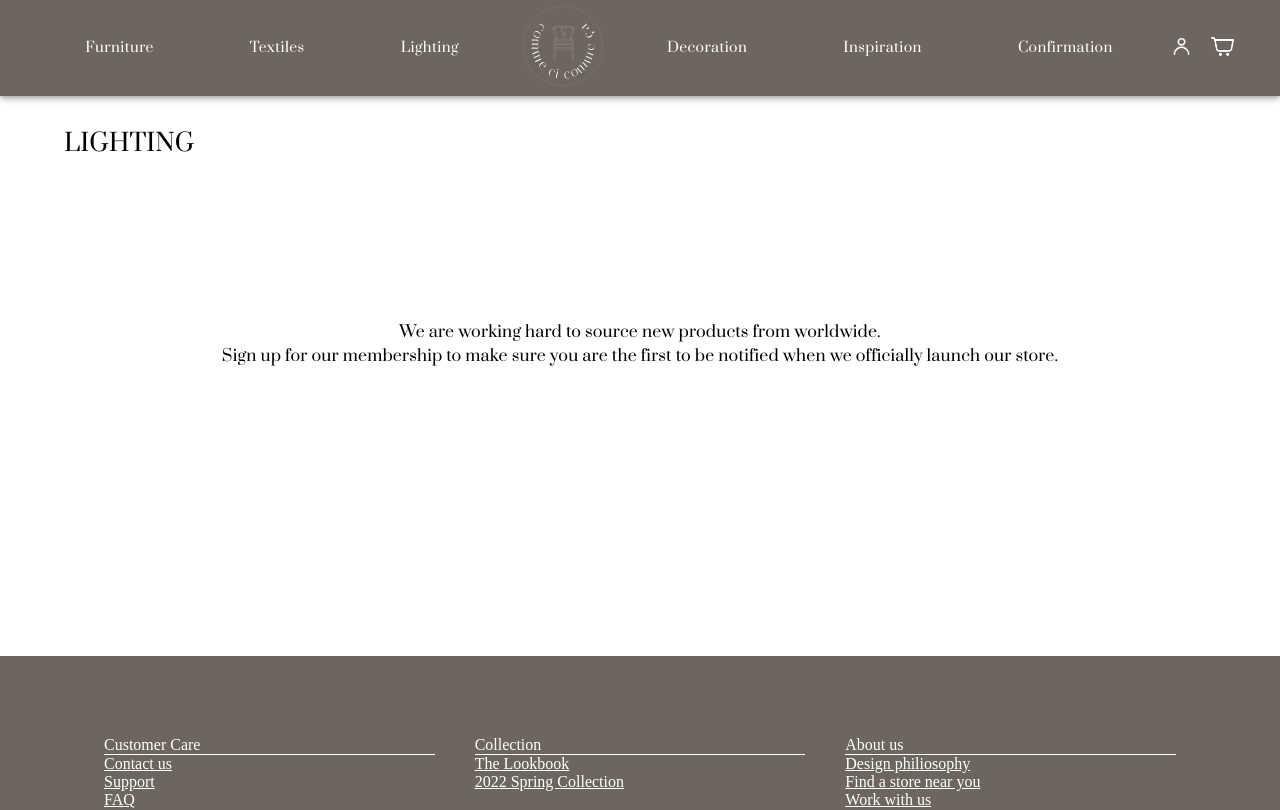
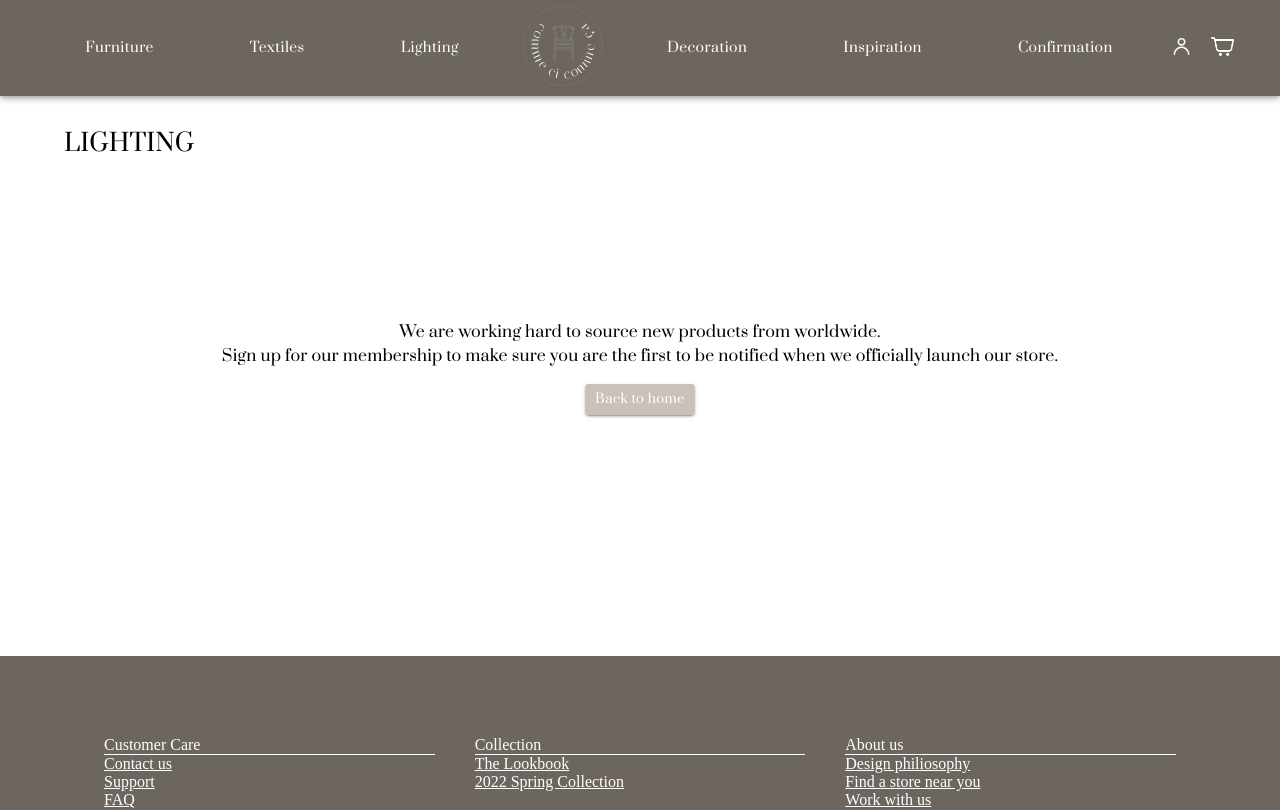
Before and after one commit to mirrenil/commeci-commeca-webbshop, a React (Create React App) app: page /lighting in a window 1280 px wide. Shown: the top 810 px of the page. Built offline with nearby package versions, Linux system fonts and the light colour scheme; a web font is replaced by a local one.

Commit message:
created a back to home button (share component) and applied to 3 components

```diff
--- a/src/components/EmptyCart.tsx
+++ b/src/components/EmptyCart.tsx
@@ -1,6 +1,6 @@
-import { Box, Button, Container, Typography } from "@mui/material";
-import { Link } from "react-router-dom";
+import { Box, Container, Typography } from "@mui/material";
 import emptyCart from "../assets/images/empty-cart.webp";
+import HomeButton from "./shared/HomeButton";
 
 const EmptyCart = () => {
   return (
@@ -29,20 +29,7 @@ const EmptyCart = () => {
         <Typography sx={{ fontFamily: "Prata" }}>
           Your cart is empty.
         </Typography>
-        <Button
-          component={Link}
-          size="small"
-          variant="contained"
-          to="/"
-          style={{
-            backgroundColor: "#CAC2B9",
-            marginTop: "1rem",
-            fontFamily: "Prata",
-            textTransform: "none",
-          }}
-        >
-          Explore our collections
-        </Button>
+        <HomeButton message="Explore our collections" />
       </Box>
     </Container>
   );
--- a/src/components/NotFound.tsx
+++ b/src/components/NotFound.tsx
@@ -1,4 +1,5 @@
 import { Box, Container, Typography } from "@mui/material";
+import HomeButton from "./shared/HomeButton";
 
 const NotFound = () => {
   return (
@@ -18,6 +19,7 @@ const NotFound = () => {
         <Typography sx={{ textAlign: "center", fontFamily: "Prata" }}>
           This page doesn't seem to exist.
         </Typography>
+        <HomeButton message="Back to home" />
       </Box>
     </Container>
   );
--- a/src/components/OrderConfirmation.tsx
+++ b/src/components/OrderConfirmation.tsx
@@ -9,8 +9,8 @@ import {
   TableRow,
   Typography,
 } from "@mui/material";
-import { ThemeProvider } from "@mui/styles";
 import { useCart } from "../context/CartContextProvider";
+import HomeButton from "./shared/HomeButton";
 
 const OrderConfirmation = () => {
   const { cart, sumProductPrice, numWithSpaces, sumCartAmount } = useCart();
@@ -289,13 +289,9 @@ const OrderConfirmation = () => {
               </TableBody>
             </Table>
           </TableContainer>
-          {/* <Typography sx={{ textAlign: "center", fontFamily: "Prata" }}>
-            We are working hard to source new products from worldwide. <br />
-            Sign up for our membership to make sure you are the first to be
-            notified when we officially launch our store.
-          </Typography> */}
         </Box>
       </Container>
+      <HomeButton message="Back to home" />
     </Container>
   );
 };
--- a/src/components/shared/EmptyPage.tsx
+++ b/src/components/shared/EmptyPage.tsx
@@ -1,4 +1,5 @@
 import { Box, Container, Typography } from "@mui/material";
+import HomeButton from "./HomeButton";
 
 interface Props {
   page: string;
@@ -30,6 +31,7 @@ const EmptyPage = (props: Props) => {
           Sign up for our membership to make sure you are the first to be
           notified when we officially launch our store.
         </Typography>
+        <HomeButton message="Back to home" />
       </Box>
     </Container>
   );
--- /dev/null
+++ b/src/components/shared/HomeButton.tsx
@@ -0,0 +1,29 @@
+import { Button } from "@mui/material";
+import { Link } from "react-router-dom";
+
+interface Props {
+  message: string;
+}
+
+const HomeButton = (props: Props) => {
+  return (
+    <Button
+      component={Link}
+      size="small"
+      variant="contained"
+      to="/"
+      style={{
+        display: "flex",
+        width: "fit-content",
+        backgroundColor: "#CAC2B9",
+        margin: "1rem auto",
+        fontFamily: "Prata",
+        textTransform: "none",
+      }}
+    >
+      {props.message}
+    </Button>
+  );
+};
+
+export default HomeButton;
```
